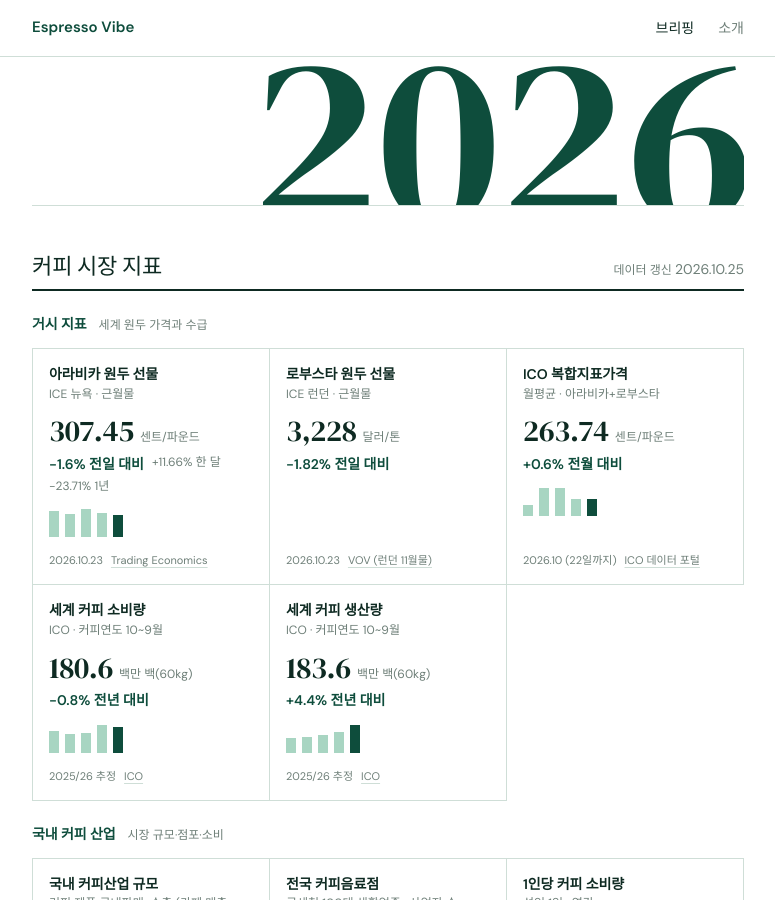
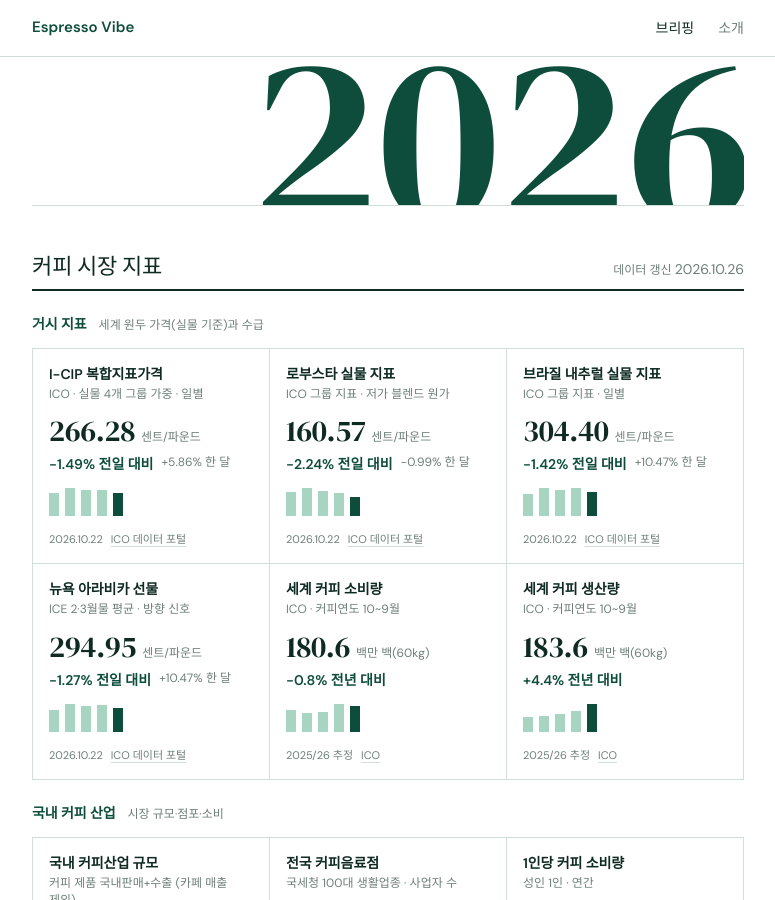
Before and after one commit to Jaydeniel/coffee-briefing-blog, a Jekyll site: the page built from index.md, in a window 1280 px wide and 900 px high, scrolled down 301 px. Shown: the whole window, without its empty margins (252-1027 px from the left). Built offline with Jekyll 4.4.1, drawn with Linux system fonts in a browser that asks for light colours; some web fonts are replaced.

Commit message:
metrics: 2026-10-26

```diff
--- a/_data/metrics.json
+++ b/_data/metrics.json
@@ -1,104 +1,30 @@
 {
  "v": 2,
- "updated": "2026-10-25",
+ "updated": "2026-10-26",
  "groups": [
   {
    "key": "macro",
    "title": "거시 지표",
-   "subtitle": "세계 원두 가격과 수급",
+   "subtitle": "세계 원두 가격(실물 기준)과 수급",
    "cards": [
     {
-     "key": "arabica",
-     "name": "아라비카 원두 선물",
-     "market": "ICE 뉴욕 · 근월물",
-     "value": 307.45,
+     "key": "ico_icip",
+     "name": "I-CIP 복합지표가격",
+     "market": "ICO · 실물 4개 그룹 가중 · 일별",
+     "value": 266.28,
      "digits": 2,
      "unit_label": "센트/파운드",
-     "as_of": "2026-10-23",
-     "period": "2026.10.23",
+     "as_of": "2026-10-22",
+     "period": "2026.10.22",
      "cadence": "daily",
      "changes": [
       {
-       "text": "−1.6%",
+       "text": "−1.49%",
        "label": "전일 대비"
       },
       {
-       "text": "+11.66%",
+       "text": "+5.86%",
        "label": "한 달"
-      },
-      {
-       "text": "−23.71%",
-       "label": "1년"
-      }
-     ],
-     "extra": null,
-     "note": null,
-     "source": "Trading Economics",
-     "source_url": "https://tradingeconomics.com/commodity/coffee",
-     "history": [
-      [
-       "2026-10-19",
-       313.71
-      ],
-      [
-       "2026-10-20",
-       309.99
-      ],
-      [
-       "2026-10-21",
-       316.66
-      ],
-      [
-       "2026-10-22",
-       311.37
-      ],
-      [
-       "2026-10-23",
-       307.45
-      ]
-     ]
-    },
-    {
-     "key": "robusta",
-     "name": "로부스타 원두 선물",
-     "market": "ICE 런던 · 근월물",
-     "value": 3228.0,
-     "digits": 0,
-     "unit_label": "달러/톤",
-     "as_of": "2026-10-23",
-     "period": "2026.10.23",
-     "cadence": "daily",
-     "changes": [
-      {
-       "text": "−1.82%",
-       "label": "전일 대비"
-      }
-     ],
-     "extra": null,
-     "note": null,
-     "source": "VOV (런던 11월물)",
-     "source_url": "http://vov.vn/thi-truong/gia-ca-phe-hom-nay-2410-gia-ca-phe-robusta-va-arabia-dong-loat-giam-post1344049.vov",
-     "history": [
-      [
-       "2026-10-23",
-       3228.0
-      ]
-     ]
-    },
-    {
-     "key": "ico_icip",
-     "name": "ICO 복합지표가격",
-     "market": "월평균 · 아라비카+로부스타",
-     "value": 263.74,
-     "digits": 2,
-     "unit_label": "센트/파운드",
-     "as_of": "2026-10",
-     "period": "2026.10 (22일까지)",
-     "cadence": "monthly",
-     "changes": [
-      {
-       "text": "+0.6%",
-       "label": "전월 대비"
       }
      ],
      "extra": null,
@@ -107,24 +33,165 @@
      "source_url": "https://data.ico.org/overview",
      "history": [
       [
-       "2026-06",
-       248.9
+       "2026-10-16",
+       265.95
       ],
       [
-       "2026-07",
-       287.7
+       "2026-10-19",
+       272.34
       ],
       [
-       "2026-08",
-       287.29
+       "2026-10-20",
+       269.63
       ],
       [
-       "2026-09",
-       262.29
+       "2026-10-21",
+       270.31
       ],
       [
-       "2026-10",
-       263.74
+       "2026-10-22",
+       266.28
+      ]
+     ]
+    },
+    {
+     "key": "ico_robustas",
+     "name": "로부스타 실물 지표",
+     "market": "ICO 그룹 지표 · 저가 블렌드 원가",
+     "value": 160.57,
+     "digits": 2,
+     "unit_label": "센트/파운드",
+     "as_of": "2026-10-22",
+     "period": "2026.10.22",
+     "cadence": "daily",
+     "changes": [
+      {
+       "text": "−2.24%",
+       "label": "전일 대비"
+      },
+      {
+       "text": "−0.99%",
+       "label": "한 달"
+      }
+     ],
+     "extra": null,
+     "note": null,
+     "source": "ICO 데이터 포털",
+     "source_url": "https://data.ico.org/overview",
+     "history": [
+      [
+       "2026-10-16",
+       165.34
+      ],
+      [
+       "2026-10-19",
+       168.65
+      ],
+      [
+       "2026-10-20",
+       166.19
+      ],
+      [
+       "2026-10-21",
+       164.25
+      ],
+      [
+       "2026-10-22",
+       160.57
+      ]
+     ]
+    },
+    {
+     "key": "ico_bra_nat",
+     "name": "브라질 내추럴 실물 지표",
+     "market": "ICO 그룹 지표 · 일별",
+     "value": 304.4,
+     "digits": 2,
+     "unit_label": "센트/파운드",
+     "as_of": "2026-10-22",
+     "period": "2026.10.22",
+     "cadence": "daily",
+     "changes": [
+      {
+       "text": "−1.42%",
+       "label": "전일 대비"
+      },
+      {
+       "text": "+10.47%",
+       "label": "한 달"
+      }
+     ],
+     "extra": null,
+     "note": null,
+     "source": "ICO 데이터 포털",
+     "source_url": "https://data.ico.org/overview",
+     "history": [
+      [
+       "2026-10-16",
+       301.22
+      ],
+      [
+       "2026-10-19",
+       309.29
+      ],
+      [
+       "2026-10-20",
+       306.52
+      ],
+      [
+       "2026-10-21",
+       308.77
+      ],
+      [
+       "2026-10-22",
+       304.4
+      ]
+     ]
+    },
+    {
+     "key": "ico_ny",
+     "name": "뉴욕 아라비카 선물",
+     "market": "ICE 2·3월물 평균 · 방향 신호",
+     "value": 294.95,
+     "digits": 2,
+     "unit_label": "센트/파운드",
+     "as_of": "2026-10-22",
+     "period": "2026.10.22",
+     "cadence": "daily",
+     "changes": [
+      {
+       "text": "−1.27%",
+       "label": "전일 대비"
+      },
+      {
+       "text": "+10.47%",
+       "label": "한 달"
+      }
+     ],
+     "extra": null,
+     "note": null,
+     "source": "ICO 데이터 포털",
+     "source_url": "https://data.ico.org/overview",
+     "history": [
+      [
+       "2026-10-16",
+       292.5
+      ],
+      [
+       "2026-10-19",
+       299.85
+      ],
+      [
+       "2026-10-20",
+       296.65
+      ],
+      [
+       "2026-10-21",
+       298.73
+      ],
+      [
+       "2026-10-22",
+       294.95
       ]
      ]
     },
```
